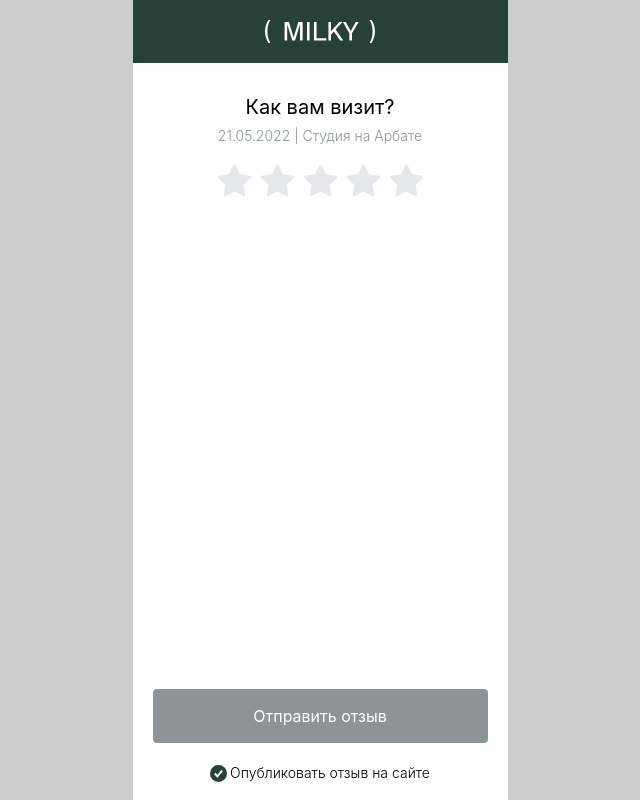
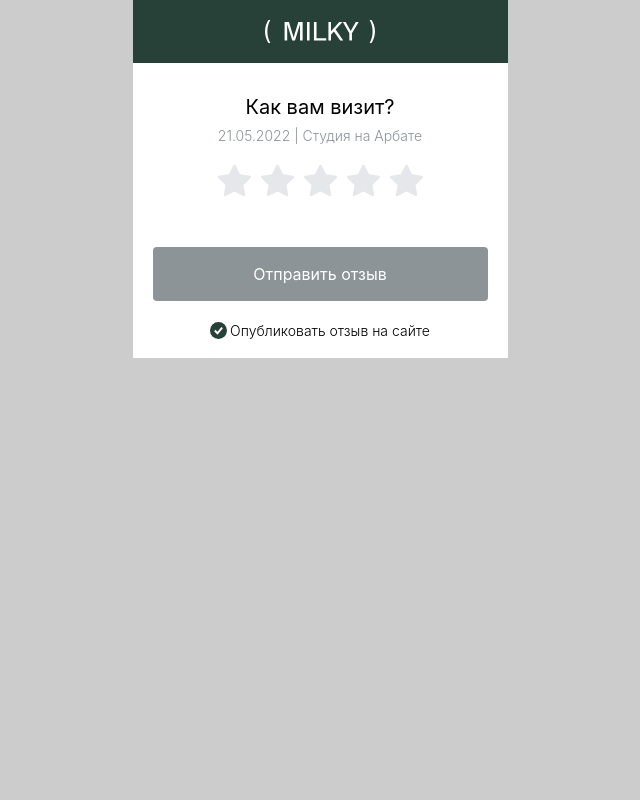
Before and after one commit to YangBang74/milky-review, a Vue app: page /review in a window 1280 px wide. Shown: the whole page, without its empty margins (320-960 px from the left). Built offline with nearby package versions, Linux system fonts and the light colour scheme.

Commit message:
fix: delete button fix position

```diff
--- a/src/components/Payment.vue
+++ b/src/components/Payment.vue
@@ -109,7 +109,6 @@
         </div>
       </Transition>
     </div>
-    <div class="fixed bottom-0 left-0 right-0 max-w-[23.4375rem] mx-auto bg-white z-50">
     <div class="px-5 pt-5 pb-[1.0625rem]">
       <button
         :disabled="isSubmitDisabled()"
@@ -160,7 +159,6 @@
       <slot v-if="showCaptcha" name="captcha"></slot>
     </Transition>
   </div>
-  </div>
 </template>
 
 <style scoped>
@@ -177,5 +175,4 @@
 .fade-leave-from {
   opacity: 1;
 }
-
 </style>
--- a/src/views/PaymentPage.vue
+++ b/src/views/PaymentPage.vue
@@ -21,9 +21,9 @@
 </script>
 <template>
   <div
-    class="bg-black/20 absolute inset-0 w-full h-full flex-col items-center flex overflow-y-auto"
+    class="bg-black/20 absolute inset-0 w-full flex-col items-center flex overflow-y-auto"
   >
-    <div class="max-w-[23.4375rem] w-full z-50 h-full bg-white">
+    <div class="max-w-[23.4375rem] w-full z-50 bg-white">
       <a href="#" class="bg-[#274138] py-5 flex justify-center">
         <svg
           width="110"
--- a/src/views/Review-pay.vue
+++ b/src/views/Review-pay.vue
@@ -148,14 +148,14 @@
 </script>
 <template>
   <div
-    class="bg-black/20 absolute inset-0 w-full h-full flex-col items-center flex overflow-y-auto"
+    class="bg-black/20 absolute inset-0 w-full flex-col items-center flex overflow-y-auto"
   >
     <div
       :class="[
         'max-w-[23.4375rem]',
         'w-full',
         'z-50',
-        'bg-white h-full',
+        'bg-white',
         star > 0 ? 'h-full' : 'h-auto',
       ]"
     >
--- a/src/views/ReviewPage.vue
+++ b/src/views/ReviewPage.vue
@@ -182,10 +182,10 @@
 
 <template>
   <div
-    class="bg-black/20 absolute inset-0 w-full h-full flex flex-col items-center overflow-y-auto"
+    class="bg-black/20 absolute inset-0 w-full h-full flex-col items-center flex overflow-y-auto"
   >
     <div
-      class="max-w-[23.4375rem] w-full z-50 bg-white flex flex-col min-h-full"
+      :class="['max-w-[23.4375rem]', 'w-full', 'z-50', 'bg-white', star > 0 ? 'h-full' : 'h-auto']"
     >
       <a href="#" class="bg-[#274138] py-5 flex justify-center">
         <svg
@@ -258,9 +258,9 @@
         </div>
       </div>
 
-      <div class="flex-grow overflow-y-auto">
       <Transition name="fade">
         <div v-if="star > 0" class="bg-[#F6F5F2] pt-5">
+          <Transition name="fade">
             <div v-if="star" class="px-4">
               <p class="text-lg leading-6 text-center text-[#222222] px-1">{{ starText }}</p>
               <div class="flex flex-wrap justify-between align-start pt-6 gap-y-[0.9375rem]">
@@ -280,6 +280,7 @@
                 </button>
               </div>
             </div>
+          </Transition>
 
           <div class="my-5 px-3">
             <textarea
@@ -429,18 +430,7 @@
           </div>
         </div>
       </Transition>
-        <Transition name="fade">
-          <div v-if="showCaptcha" class="p-5 text-center bg-white">
-            <div
-              class="smart-captcha"
-              :data-sitekey="captchaKey"
-              data-callback="handleCaptchaSuccess"
-            ></div>
-          </div>
-        </Transition>
-      </div>
-      <div class="bg-white sticky bottom-0 z-10">
-        <div class="px-5 py-5">
+      <div class="px-5 py-5 bg-white">
         <button
           :disabled="!star"
           type="button"
@@ -450,7 +440,7 @@
           Отправить отзыв
         </button>
       </div>
-        <div class="pb-[1.0625rem] flex justify-center">
+      <div class="pb-[1.0625rem] flex justify-center bg-white">
         <button
           type="button"
           @click="publishOnSite = !publishOnSite"
@@ -486,7 +476,15 @@
           <span class="text-sm font-light">Опубликовать отзыв на сайте</span>
         </button>
       </div>
+      <Transition name="fade">
+        <div v-if="showCaptcha" class="p-5 text-center bg-white">
+          <div
+            class="smart-captcha"
+            :data-sitekey="captchaKey"
+            data-callback="handleCaptchaSuccess"
+          ></div>
         </div>
+      </Transition>
     </div>
   </div>
 </template>
```
Lines whose indentation alone changed are shown as unchanged.
